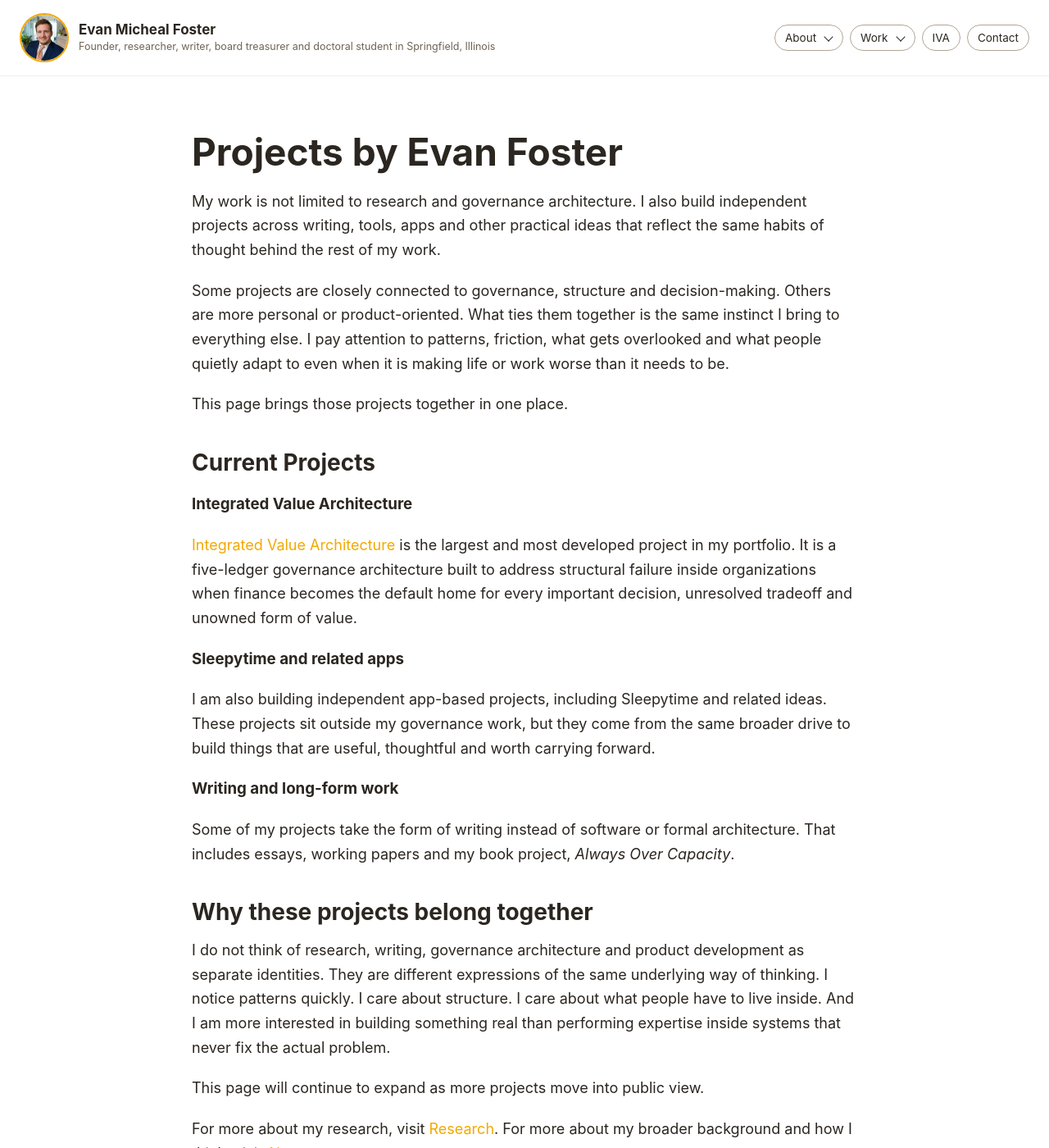
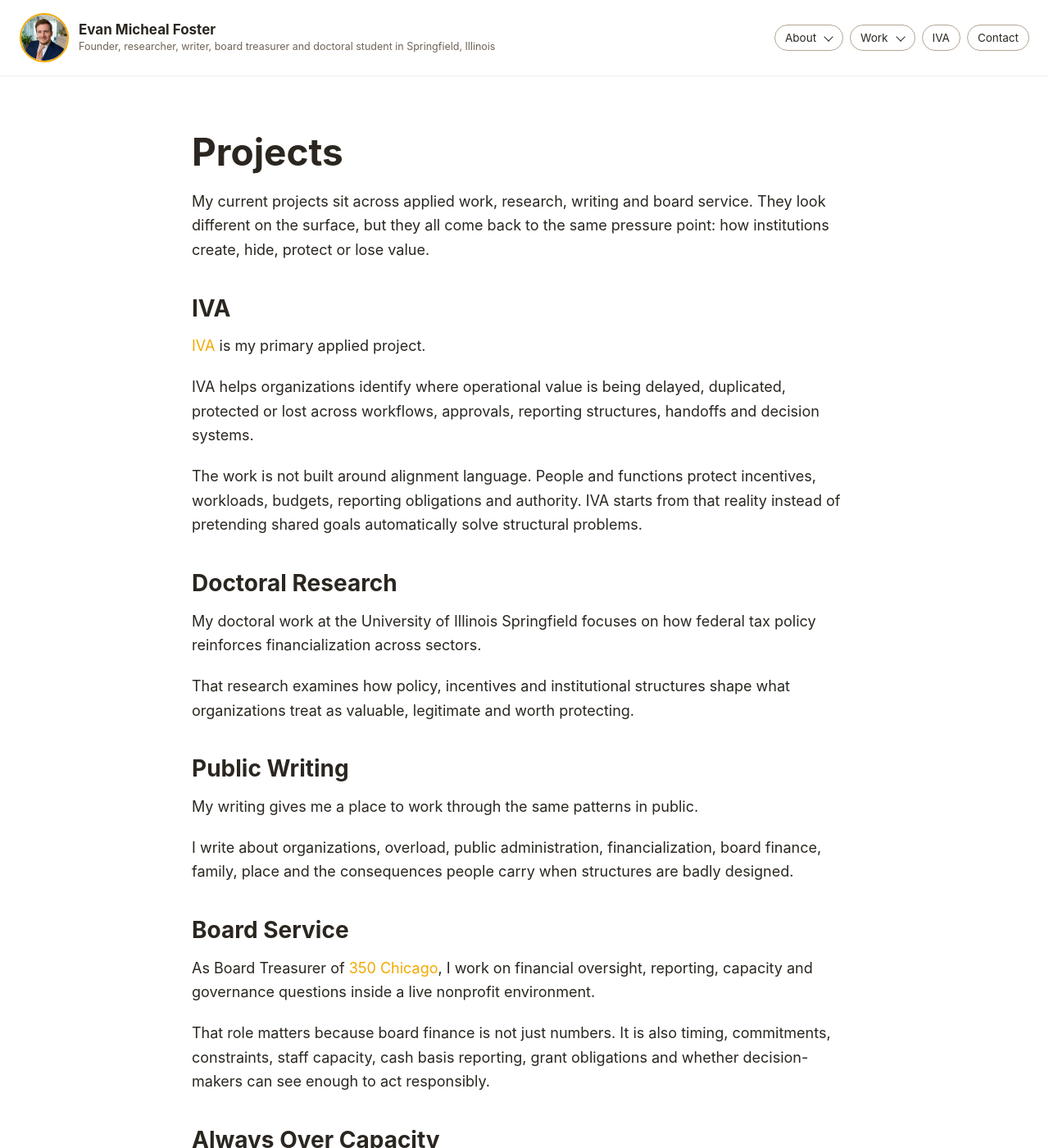
Before and after one commit to efost7873/evanmichealfoster.com, a Jekyll site: the page built from projects.md, in a window 1280 px wide and 1400 px high. Shown: the whole window at 82% size. Built offline with Jekyll 4.4.1, drawn with Linux system fonts in a browser that asks for light colours; some of the changed text lies outside the part shown.

Commit message:
Revise project titles and descriptions in projects.md
Updated project details and descriptions for clarity and consistency.

```diff
--- a/projects.md
+++ b/projects.md
@@ -1,36 +1,48 @@
 ---
 layout: default
-title: Projects by Evan Foster | Independent Work and Current Builds
+title: Projects | Evan Micheal Foster
 permalink: /projects/
-description: Independent projects by Evan Foster, including apps, tools, governance work and other current builds across research, writing and product development.
+description: Current projects from Evan Micheal Foster, including IVA, research, writing, board service and public-facing work.
 ---
 
-# Projects by Evan Foster
+# Projects
 
-My work is not limited to research and governance architecture. I also build independent projects across writing, tools, apps and other practical ideas that reflect the same habits of thought behind the rest of my work.
+My current projects sit across applied work, research, writing and board service. They look different on the surface, but they all come back to the same pressure point: how institutions create, hide, protect or lose value.
 
-Some projects are closely connected to governance, structure and decision-making. Others are more personal or product-oriented. What ties them together is the same instinct I bring to everything else. I pay attention to patterns, friction, what gets overlooked and what people quietly adapt to even when it is making life or work worse than it needs to be.
+## IVA
 
-This page brings those projects together in one place.
+[IVA](https://ivasolution.com/) is my primary applied project.
 
-## Current Projects
+IVA helps organizations identify where operational value is being delayed, duplicated, protected or lost across workflows, approvals, reporting structures, handoffs and decision systems.
 
-### Integrated Value Architecture
+The work is not built around alignment language. People and functions protect incentives, workloads, budgets, reporting obligations and authority. IVA starts from that reality instead of pretending shared goals automatically solve structural problems.
 
-[Integrated Value Architecture](https://integratedvaluearchitecture.com) is the largest and most developed project in my portfolio. It is a five-ledger governance architecture built to address structural failure inside organizations when finance becomes the default home for every important decision, unresolved tradeoff and unowned form of value.
+## Doctoral Research
 
-### Sleepytime and related apps
+My doctoral work at the University of Illinois Springfield focuses on how federal tax policy reinforces financialization across sectors.
 
-I am also building independent app-based projects, including Sleepytime and related ideas. These projects sit outside my governance work, but they come from the same broader drive to build things that are useful, thoughtful and worth carrying forward.
+That research examines how policy, incentives and institutional structures shape what organizations treat as valuable, legitimate and worth protecting.
 
-### Writing and long-form work
+## Public Writing
 
-Some of my projects take the form of writing instead of software or formal architecture. That includes essays, working papers and my book project, *Always Over Capacity*.
+My writing gives me a place to work through the same patterns in public.
 
-## Why these projects belong together
+I write about organizations, overload, public administration, financialization, board finance, family, place and the consequences people carry when structures are badly designed.
 
-I do not think of research, writing, governance architecture and product development as separate identities. They are different expressions of the same underlying way of thinking. I notice patterns quickly. I care about structure. I care about what people have to live inside. And I am more interested in building something real than performing expertise inside systems that never fix the actual problem.
+## Board Service
 
-This page will continue to expand as more projects move into public view.
+As Board Treasurer of [350 Chicago](/350-chicago/), I work on financial oversight, reporting, capacity and governance questions inside a live nonprofit environment.
 
-For more about my research, visit [Research](/research/). For more about my broader background and how I think, visit [About](/about/).
+That role matters because board finance is not just numbers. It is also timing, commitments, constraints, staff capacity, cash basis reporting, grant obligations and whether decision-makers can see enough to act responsibly.
+
+## Always Over Capacity
+
+[Always Over Capacity](/always-over-capacity/) is a book project about overload, institutional pressure and the conditions that keep asking people to carry more than the structure can actually support.
+
+The project is personal and institutional at the same time. That is the point. Overload is not only a workplace issue. It shows up in family life, health, money, memory and time.
+
+## What Connects the Work
+
+I am not trying to build a scattered portfolio of unrelated projects. I am trying to understand and expose the recurring point where responsibility, authority, evidence and value stop lining up.
+
+That point appears in organizations. It appears in public policy. It appears in board rooms. It appears in families. It appears when people keep adapting to structures that should have been changed long before they reached the breaking point.
```
